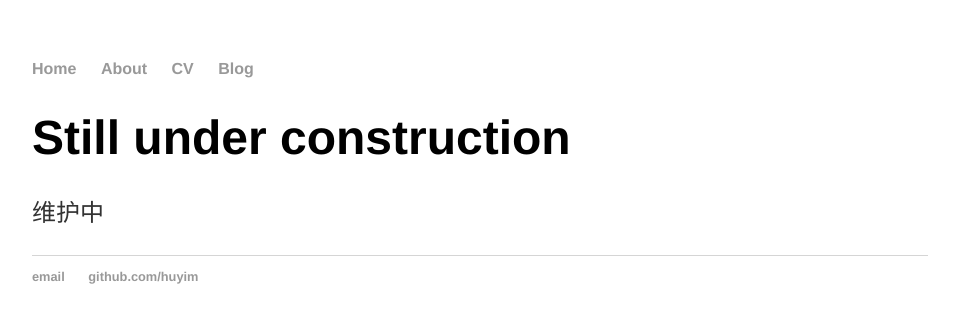
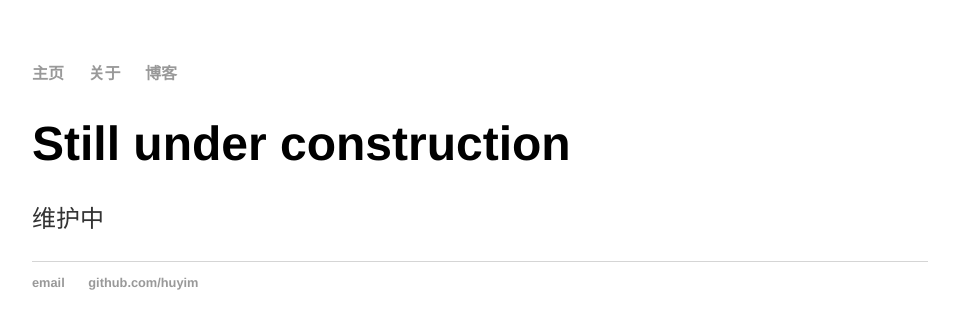
Before and after one commit to huyim/huyim.github.io, a Jekyll site: the page built from index.html, in a window 1280 px wide. Shown: the top 329 px of the page, without its empty margins (160-1119 px from the left). Built offline with Jekyll 4.4.1, drawn with Linux system fonts in a browser that asks for light colours.

Commit message:
Update default.html

```diff
--- a/_layouts/default.html
+++ b/_layouts/default.html
@@ -8,10 +8,9 @@
 		<body>
 			<nav>
 	    		<ul>
-	        		<li><a href="/">Home</a></li>
-		        	<li><a href="/about">About</a></li>
-	        		<li><a href="/cv">CV</a></li>
-	        		<li><a href="/blog">Blog</a></li>
+	        		<li><a href="/">主页</a></li>
+		        	<li><a href="/about">关于</a></li>
+	        		<li><a href="/blog">博客</a></li>
 	    		</ul>
 			</nav>
 			<div class="container">
```
